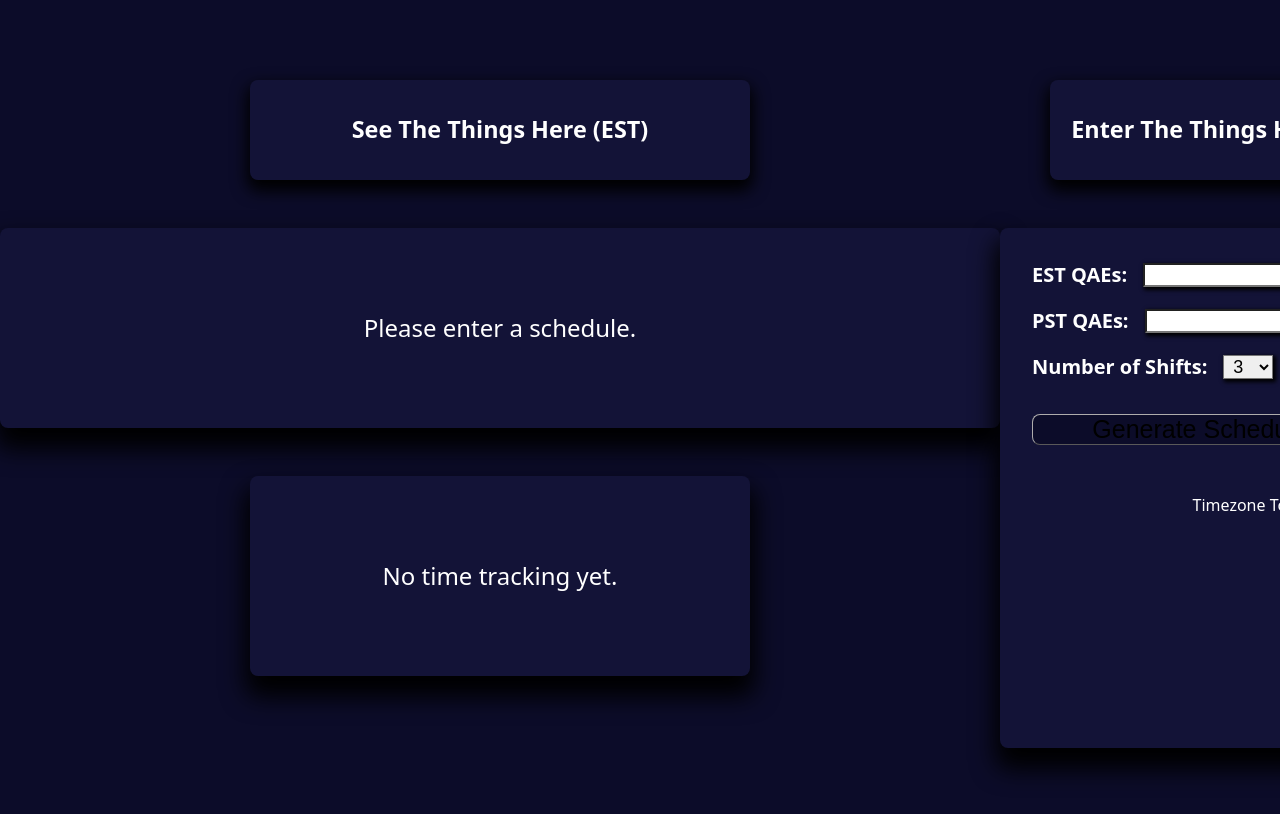
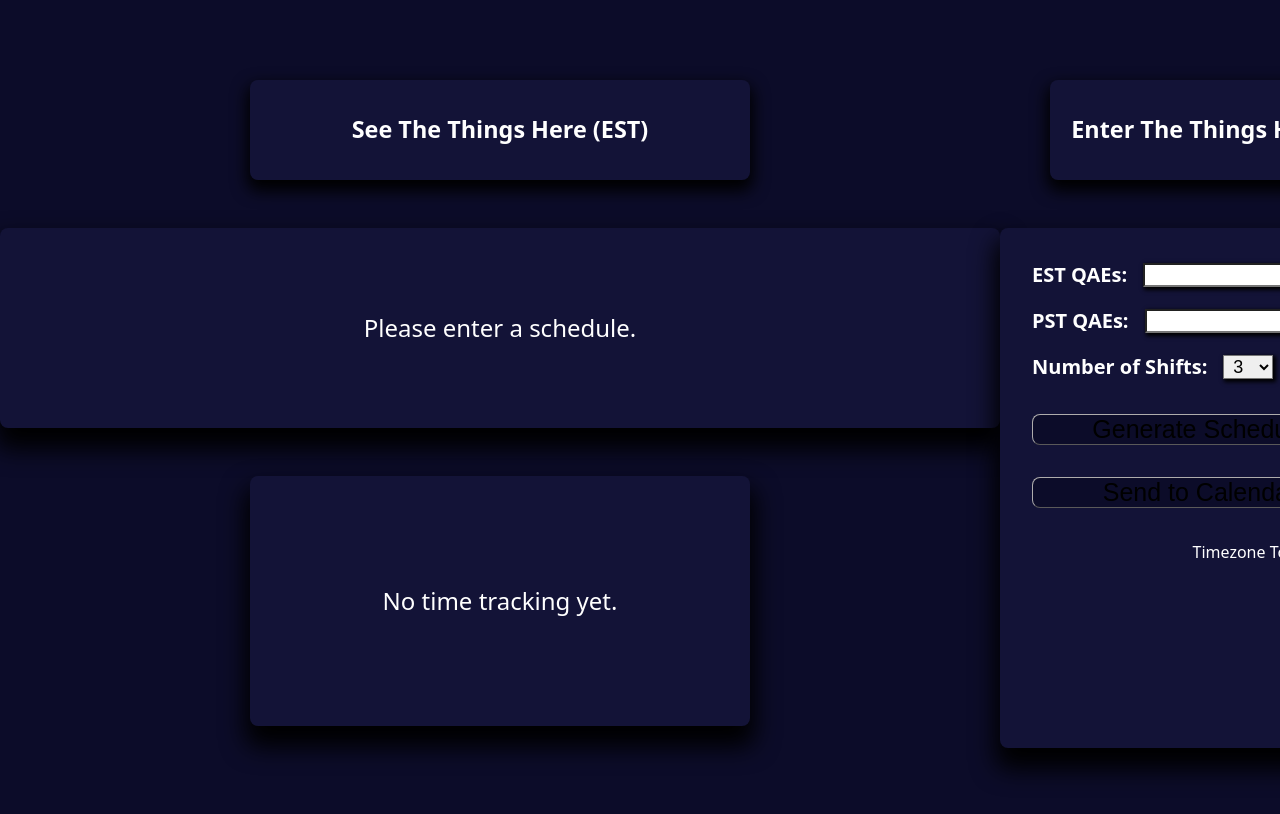
Before and after one commit to thejhp1/calendarshedule, a React (Vite) app in the folder CalendarSchedule/: page / in a window 1280 px wide. Shown: the top 814 px of the page. Built offline with nearby package versions, Linux system fonts and the light colour scheme.

Commit message:
updated css

```diff
--- a/CalendarSchedule/src/components/Sidebar/Sidebar.jsx
+++ b/CalendarSchedule/src/components/Sidebar/Sidebar.jsx
@@ -82,8 +82,10 @@ export default function Sidebar({
 
           <button type="submit">Generate Schedule</button>
         </form>
-
-        <section className="display-content-toggle-container">
+        <section className="sidebar-google-button-container">
+          <button className="sidebar-google-button" type="submit">Send to Calendar</button>
+        </section>
+        <section className="sidebar-content-toggle-container">
           <p>Timezone Toggle: {timeZoneToggle}</p>
           <input
             type="checkbox"
--- a/CalendarSchedule/src/styles/components/Display.css
+++ b/CalendarSchedule/src/styles/components/Display.css
@@ -42,7 +42,7 @@
     align-items: center;
     border-radius: .5rem;
     background-color: #131337;
-    min-height: 200px;
+    min-height: 250px;
     width: 500px;
     margin-top: 3rem;
     box-shadow: 0 1rem 1.5rem 5px rgb(0, 0, 0);
@@ -59,18 +59,18 @@
 
 .display-schedule-table td, .display-schedule-table-container th {
     text-align: center;
-    font-size: 16px;
+    font-size: 20px;
     margin-left: .5rem;
-    /* padding: 0rem .5rem; */
     width: fit-content;
 }
 
-.display-schedule-table > * {
+.display-schedule-table td {
+    padding: 0rem .5rem;
 }
 
 .display-totals-table th, .display-totals-table td {
     text-align: center;
-    font-size: 19px;
+    font-size: 20px;
     padding-left: 2rem;
 }
 
--- a/CalendarSchedule/src/styles/components/Sidebar.css
+++ b/CalendarSchedule/src/styles/components/Sidebar.css
@@ -31,7 +31,8 @@
     justify-content: space-between;
     font-size: 20px;
     gap: 1rem;
-    padding: 2rem;
+    padding: 0rem 2rem;
+    padding-top: 2rem;
 }
 
 .scheduler-form input, .scheduler-form select {
@@ -69,13 +70,34 @@
   font-weight: bold;
 }
 
-.display-content-toggle-container {
+.sidebar-content-toggle-container {
     display: flex;
     justify-content: right;
     gap: 1rem;
-    padding: 1rem;
+    padding: 0rem 1rem;
+    padding-top: 2rem;
 }
 
-.display-conent-toggle-title {
-    font-size: 18px;
+.sidebar-google-button-container{
+    display: flex;
+    flex-direction: column;
+    justify-content: space-between;
+    font-size: 20px;
+    gap: 1rem;
+    padding: 0rem 2rem;
+    padding-top: 1rem;
 }
+
+.sidebar-google-button {
+    margin-top: 1rem;
+    font-size: 25px;
+    background-color: #0c0c29;;
+    border-color: rgb(174, 172, 172);
+    border-radius: .5rem;
+    border-width: 1px;
+    cursor: pointer;
+}
+
+.sidebar-google-button:hover {
+    background-color: #2e2e7b;
+}
```
